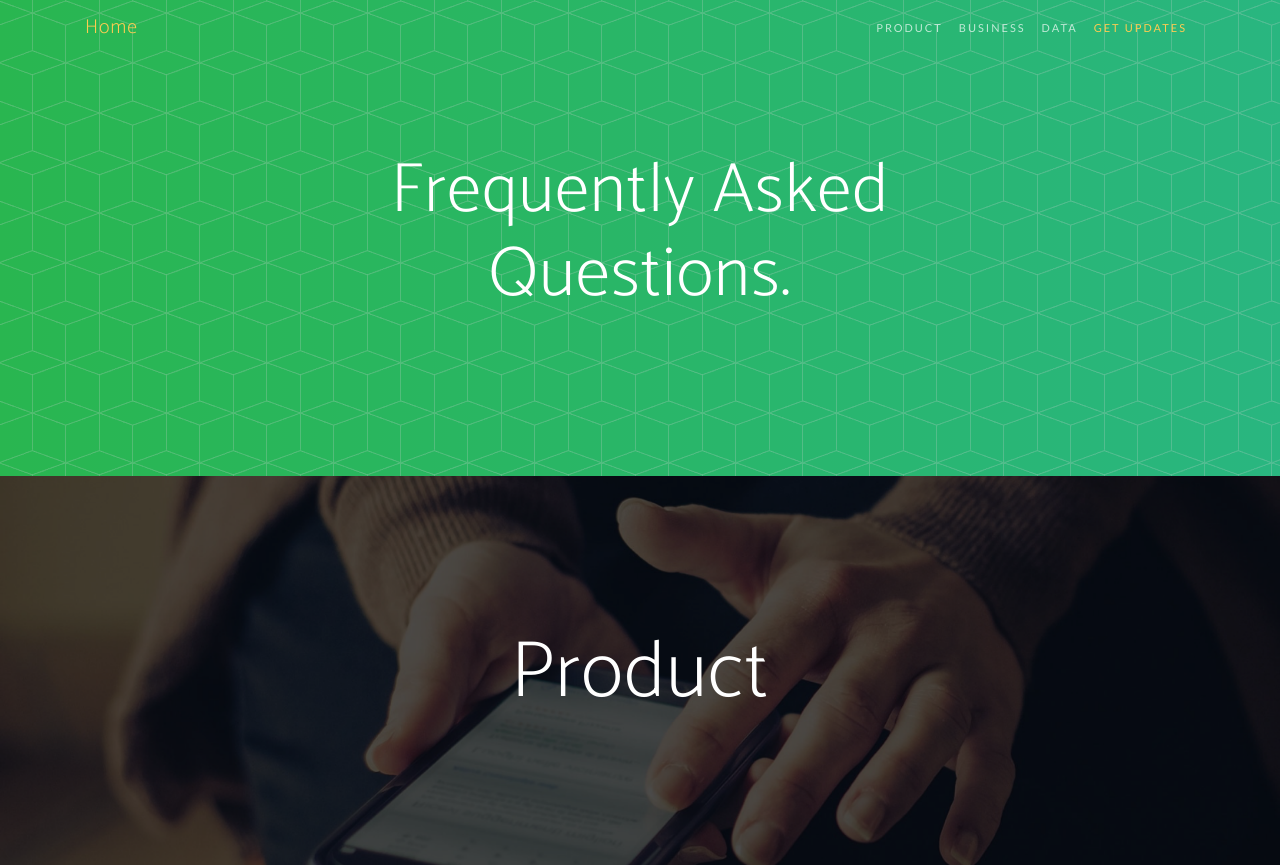
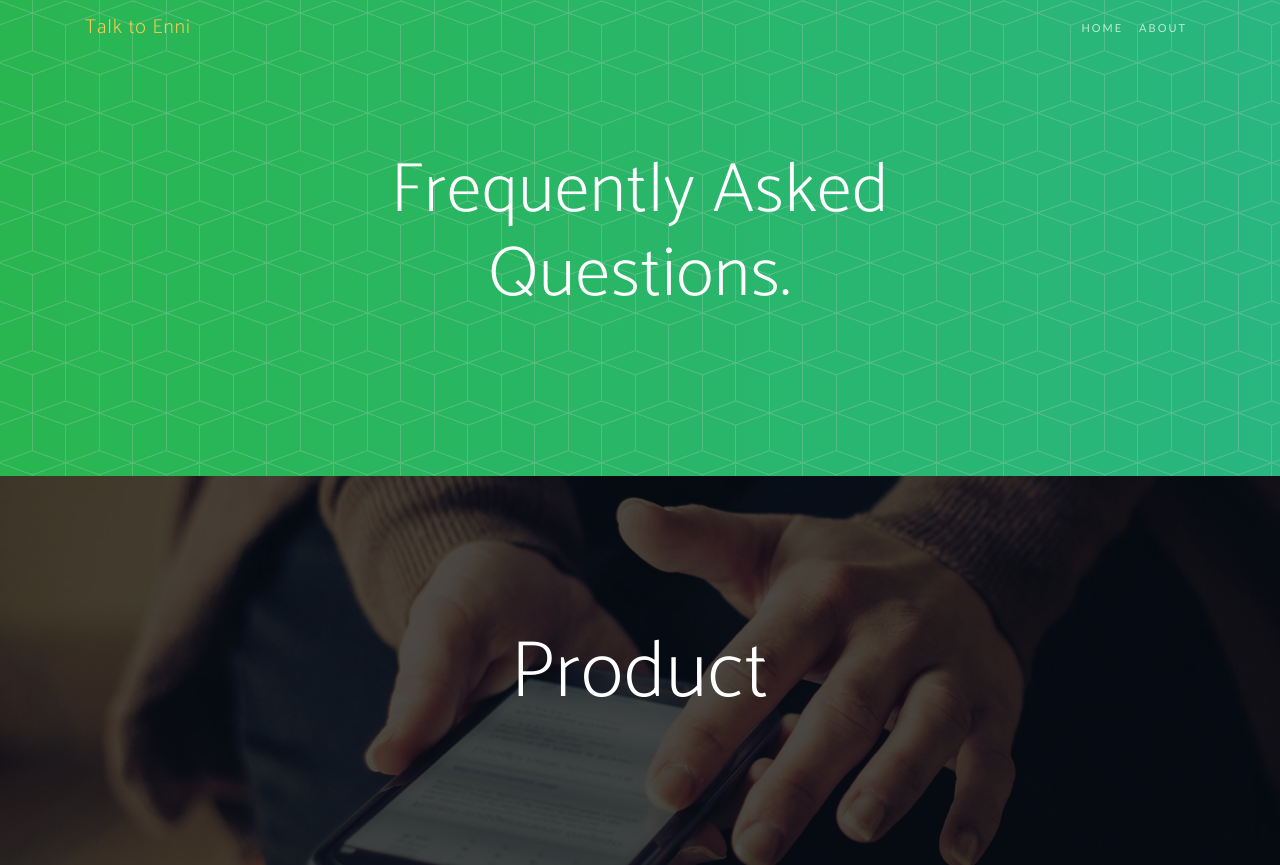
Before and after one commit to vosey18/Enni-New, a plain HTML site: page FAQ.html in a window 1280 px wide. Shown: the top 865 px of the page. Drawn offline with Linux system fonts and the light colour scheme; a web font is replaced by a local one.

Commit message:
Update FAQ.html

```diff
--- a/FAQ.html
+++ b/FAQ.html
@@ -33,7 +33,7 @@
     <!-- Navigation -->
     <nav class="navbar navbar-expand-lg navbar-light fixed-top" id="mainNav">
       <div class="container">
-        <a class="navbar-brand js-scroll-trigger" href="index.html">Home</a>
+        <a class="navbar-brand js-scroll-trigger" href="https://m.me/ennileft" target="_blank">Talk to Enni</a>
         <button class="navbar-toggler navbar-toggler-right" type="button" data-toggle="collapse" data-target="#navbarResponsive" aria-controls="navbarResponsive" aria-expanded="false" aria-label="Toggle navigation">
           Menu
           <i class="icon-menu"></i>
@@ -42,19 +42,12 @@
           <ul class="navbar-nav ml-auto">
 
             <li class="nav-item">
-              <a class="nav-link js-scroll-trigger" href="#Product">Product</a>
+              <a class="nav-link js-scroll-trigger" href="index.html">Home</a>
             </li>
               <li class="nav-item">
-              <a class="nav-link js-scroll-trigger" href="#business">Business</a>
+              <a class="nav-link js-scroll-trigger" href="About.html">About</a>
             </li>
-                 </li>
-              <li class="nav-item">
-              <a class="nav-link js-scroll-trigger" href="#Data">Data</a>
-            </li>
-               <li class="nav-item">
-              <a class="nav-link js-scroll-trigger" href="#contact">Get Updates</a>
-            </li>
-        </div>
+          </div>
       </div>
     </nav>
 
@@ -111,7 +104,7 @@
             <br><br>
             <h2>Where is Enni hosted?</h2>
         <br>
-        <p>Initially Enni will be hosted on Facebook Messenger. But keep an eye out for Enni popping up on other platforms in the future.<br><br>
+        <p>Initally Enni will be hosted on Facebook Messenger. But keep an eye out for Enni popping up on other platforms in the future.<br><br>
         <br>
         </center>
     </div>
@@ -179,7 +172,7 @@
             <br><br>
             <h2>Where are we based?</h2>
         <br>
-        <p>Our team is made up of students or recent graduates from the University of Edinburgh and we continue to be based in Edinburgh. The business was born during a trip to California so we sometimes joke to be a silicon valley startup.<br><br><br>
+        <p>Our team is made up of students or recent graduates from the University of Edinburgh and we continue to be based in Edinburgh. The business was born during a trip to California so we sometimes claim to be a silicon valley startup.<br><br><br>
         <br><br>
         </center>
     </div>
@@ -212,9 +205,6 @@
 
     <section class="contact bg-primary" id="contact">
       <div class="container">
-         <h3><a href="index.html">Home</a>     |    <a href="About.html">About us</a></h3>
-     <br><br><br>
-
           <h2>Coming soon.</h2><br>
           <p>Like us on Facebook for updates<br></p>
           <br>
```
